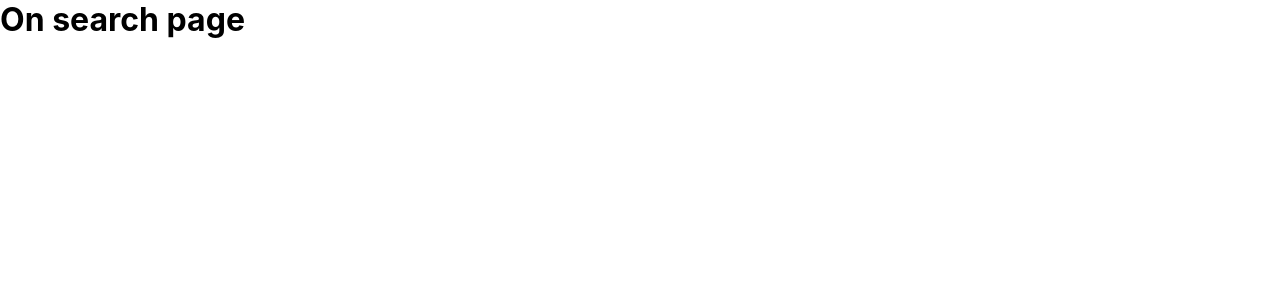
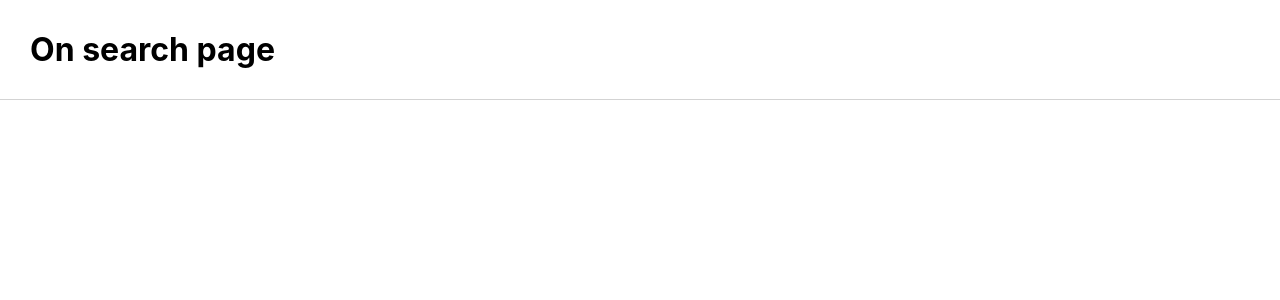
Before and after one commit to Rahulbeniwal26119/google-clone-react, a React (Create React App) app: page /search in a window 1280 px wide. Shown: the top 300 px of the page. Built offline with nearby package versions, Linux system fonts and the light colour scheme.

Commit message:
adding styles for search pages

```diff
--- a/src/components/pages/SearchPage.css
+++ b/src/components/pages/SearchPage.css
@@ -0,0 +1,24 @@
+.searchPage_header{
+    display: flex;
+    position: sticky;
+    top: 0;
+    background-color: white;
+    z-index: 100;
+    align-items: flex-start;
+    padding: 30px;
+    border-bottom: 1px solid lightgray;
+
+}
+.googleSearchLogo{
+
+    object-fit: contain;
+    height: 50px;
+    margin-right: 50px;
+}
+
+.searchPageHeaderBody > .search > .search_input{
+    margin-top : 0;
+    width : unset;
+    margin : unset;
+    max-width : unset;
+}
```
Also changed, not shown: src/components/pages/Home.css (line endings or trailing spaces).
